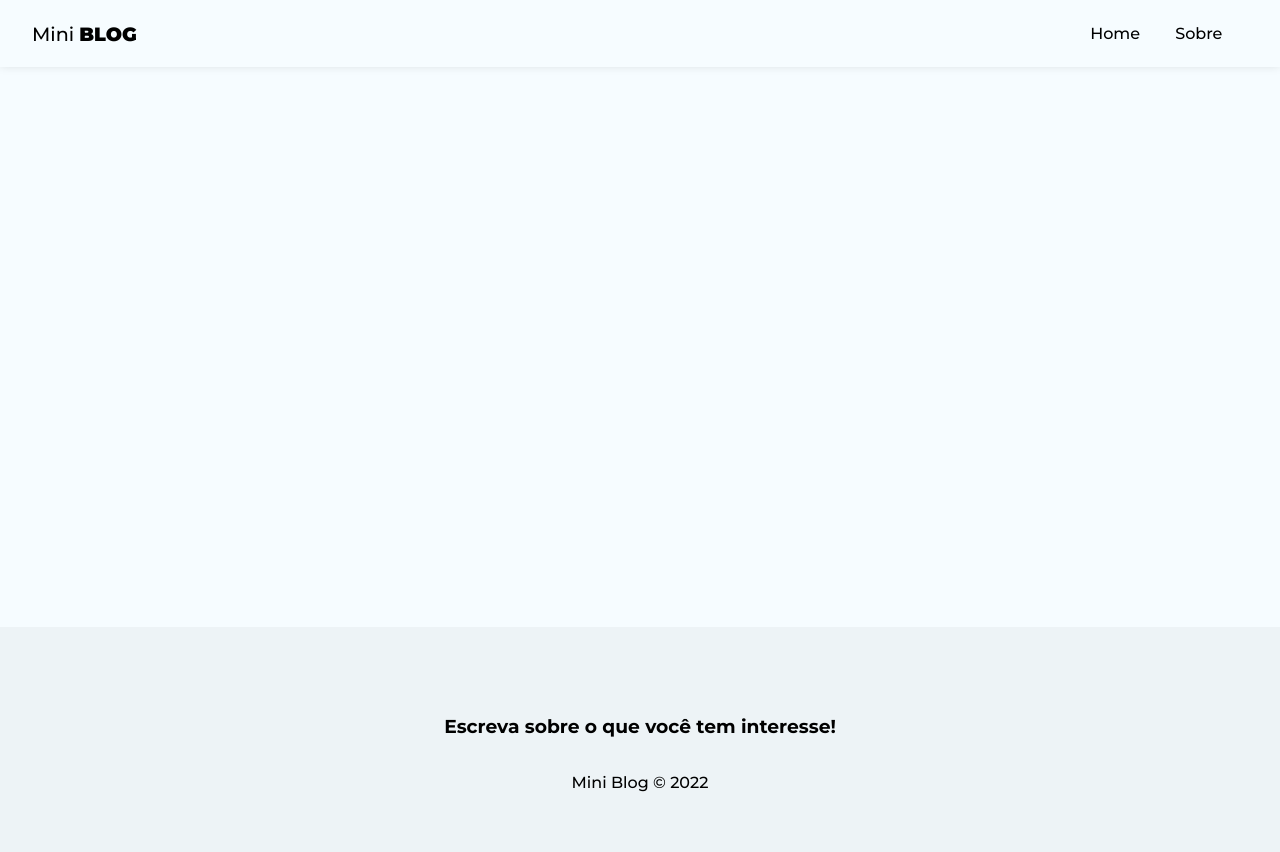
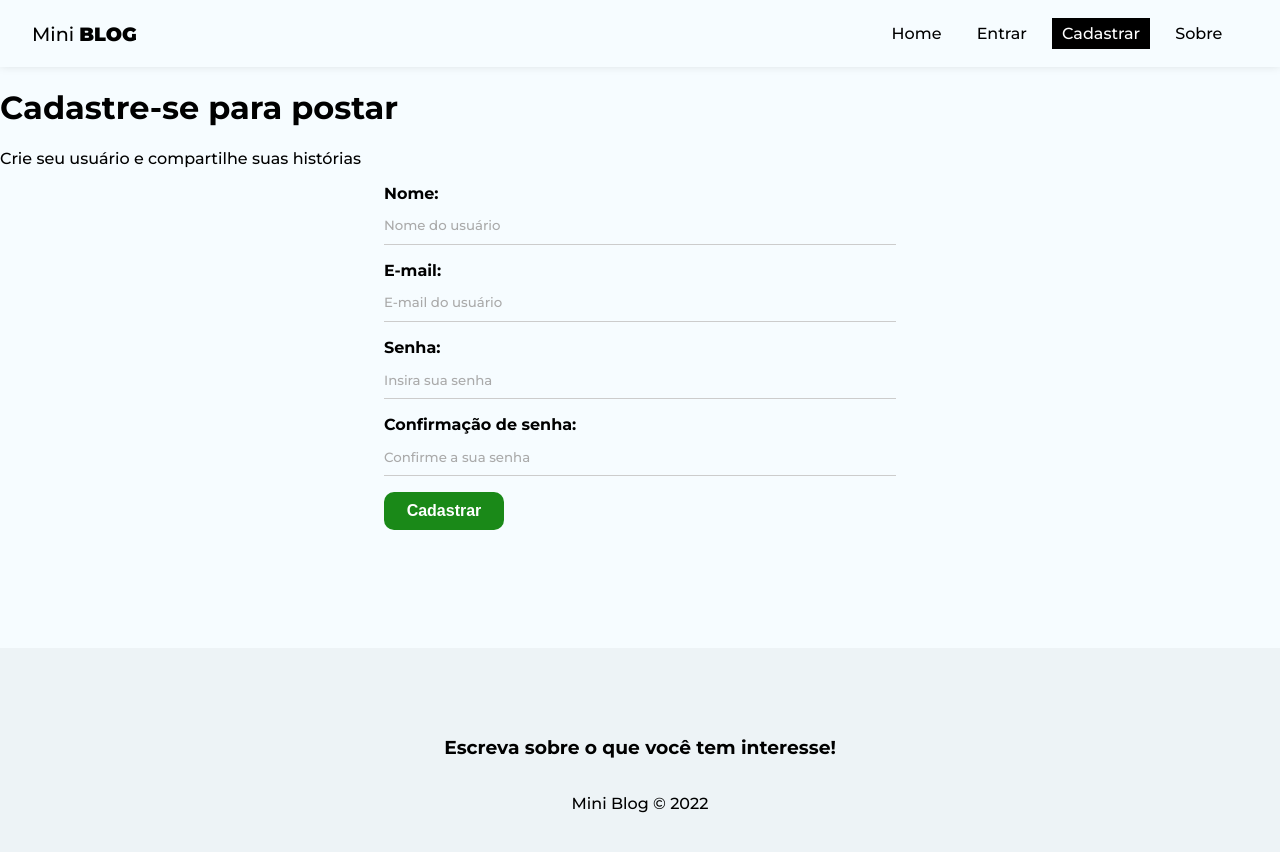
Before and after one commit to sidebit-dev/miniblog-react, a React (Create React App) app: page /register in a window 1280 px wide. Shown: the top 852 px of the page. Built offline with nearby package versions, Linux system fonts and the light colour scheme.

Commit message:
Criando formulario de cadastro

```diff
--- a/src/App.js
+++ b/src/App.js
@@ -5,6 +5,8 @@
 import About from './pages/About/About';
 import Navbar from './components/Navbar';
 import Footer from './components/Footer';
+import Login from './pages/Login/Login';
+import Register from './pages/Register/Register';
 
 // Pages
 
@@ -18,6 +20,8 @@
           <Routes>
             <Route path='/' element={<Home />} />
             <Route path='/about' element={<About />} />
+            <Route path='/login' element={<Login />} />
+            <Route path='/register' element={<Register />} />
           </Routes>
         </div>
         <Footer />
--- a/src/components/Navbar.js
+++ b/src/components/Navbar.js
@@ -15,6 +15,16 @@
                 </NavLink>
             </li>
             <li>
+                <NavLink to="/login" className={({isActive}) => (isActive ? styles.active : "")}>
+                    Entrar
+                </NavLink>
+            </li>
+            <li>
+                <NavLink to="/register" className={({isActive}) => (isActive ? styles.active : "")}>
+                    Cadastrar
+                </NavLink>
+            </li>
+            <li>
                 <NavLink to="/about" className={({isActive}) => (isActive ? styles.active : "")}>
                     Sobre
                 </NavLink>
--- /dev/null
+++ b/src/pages/Login/Login.js
@@ -0,0 +1,11 @@
+import styles from "./Login.module.css";
+
+const Login = () => {
+  return (
+    <div>
+        <h2>Login</h2>
+    </div>
+  )
+}
+
+export default Login
--- /dev/null
+++ b/src/pages/Register/Register.js
@@ -0,0 +1,51 @@
+import styles from "./Register.module.css";
+
+import { useState, useEffect } from "react";
+
+const Register = () => {
+  return (
+    <div>
+        <h1>Cadastre-se para postar</h1>
+        <p>Crie seu usuário e compartilhe suas histórias</p>
+        <form>
+            <label>
+                <span>Nome:</span>
+                <input
+                type="text"
+                name="displayName"
+                required
+                placeholder="Nome do usuário"
+                />
+            </label>
+            <label>
+                <span>E-mail:</span>
+                <input
+                type="email"
+                name="email"
+                required
+                placeholder="E-mail do usuário"
+                />
+            </label>
+            <label>
+                <span>Senha:</span>
+                <input type="password"
+                name="password"
+                required
+                placeholder="Insira sua senha"
+                />
+            </label>
+            <label>
+                <span>Confirmação de senha:</span>
+                <input type="password"
+                name="confirmPassword"
+                required
+                placeholder="Confirme a sua senha"
+                />
+            </label>
+            <button className="btn">Cadastrar</button>
+        </form>
+    </div>
+  )
+}
+
+export default Register;
--- /dev/null
+++ b/src/pages/Register/Register.module.css
@@ -0,0 +1,7 @@
+.register {
+    text-align: center;
+  }
+
+  .register p {
+    color: #aaa;
+  }
```
Also changed, not shown: src/pages/Login/Login.module.css (added).
